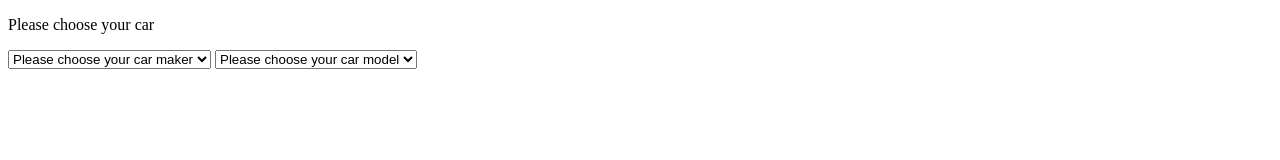
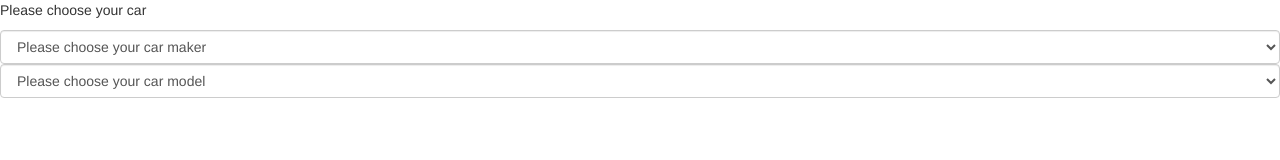
Before and after one commit to talkin/my-car, a website: page index.html in a window 1280 px wide. Drawn offline with nearby package versions, Linux system fonts and the light colour scheme.

Commit message:
add bootstrap support

```diff
--- a/bower.json
+++ b/bower.json
@@ -5,7 +5,8 @@
     "zhewuzhou"
   ],
   "dependencies": {
-    "angular": "1.2.14"
+    "angular": "1.2.14",
+    "bootstrap": "3.1.1"
   },
   "description": "for practice",
   "license": "MIT",
--- a/index.html
+++ b/index.html
@@ -3,16 +3,21 @@
   <head>
     <title>my-car app</title>
     <meta charset="utf-8" />
+    <link rel="stylesheet" href="bower_components/bootstrap/dist/css/bootstrap.css" type="text/css">
   </head>
   <body>
     <p>Please choose your car</p>
     <div ng-controller='CarselectionCtrl'>
-    <select ng-model='carMaker' ng-options='o as o for o in carMakers' ng-change='makerChange()'>
+      <div>
+        <select ng-model='carMaker' ng-options='o as o for o in carMakers' ng-change='makerChange()' class='form-control'>
           <option value="">Please choose your car maker</option>
         </select>
-    <select ng-model='carModel' ng-options='o as o for o in carModels'>
+      </div>
+      <div>
+        <select ng-model='carModel' ng-options='o as o for o in carModels' class='form-control'>
           <option value="">Please choose your car model</option>
         </select>
+      </div>
     </div>
     <script src="bower_components/angular/angular.min.js"></script>
     <script src="app/js/car-selection-controller.js"></script>
```
Lines whose indentation alone changed are shown as unchanged.
